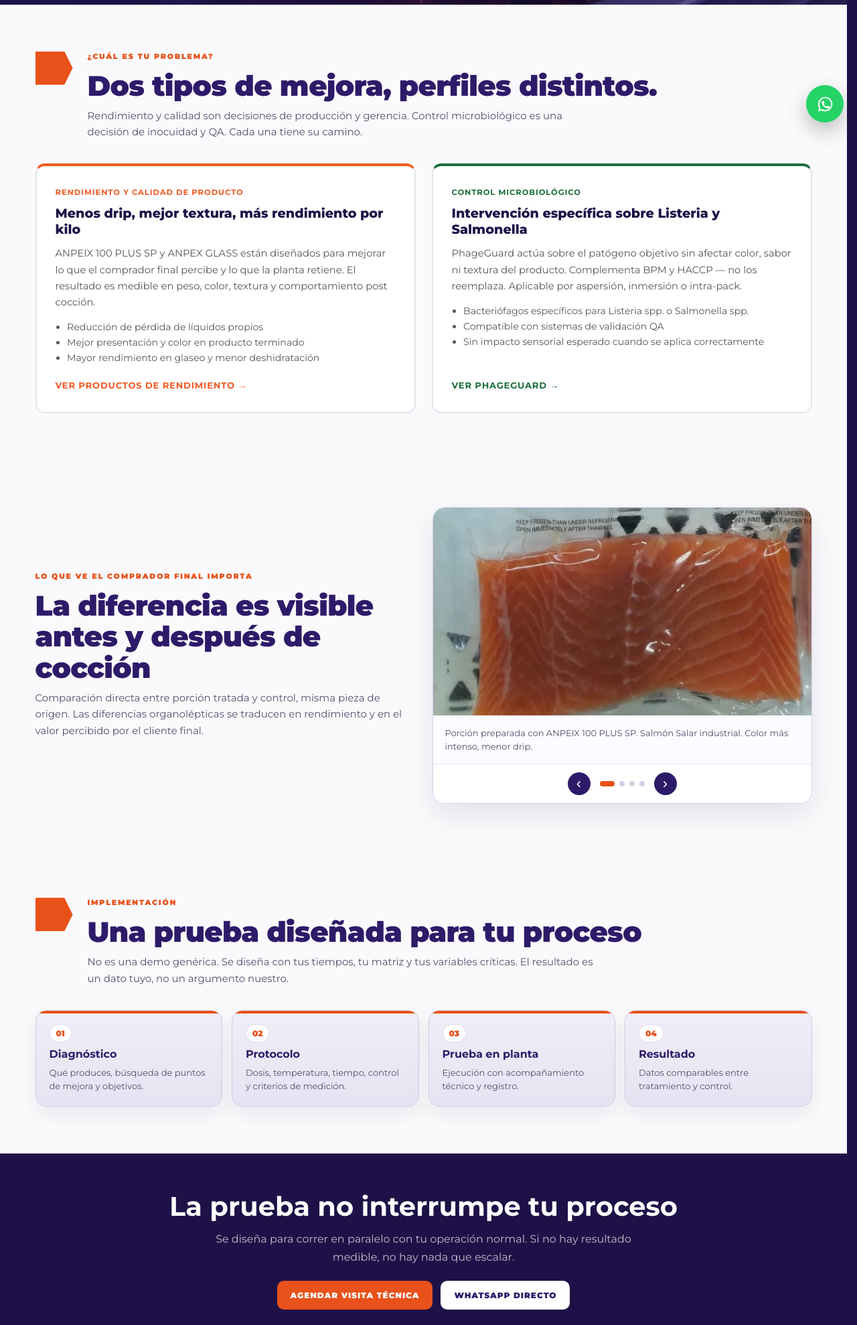
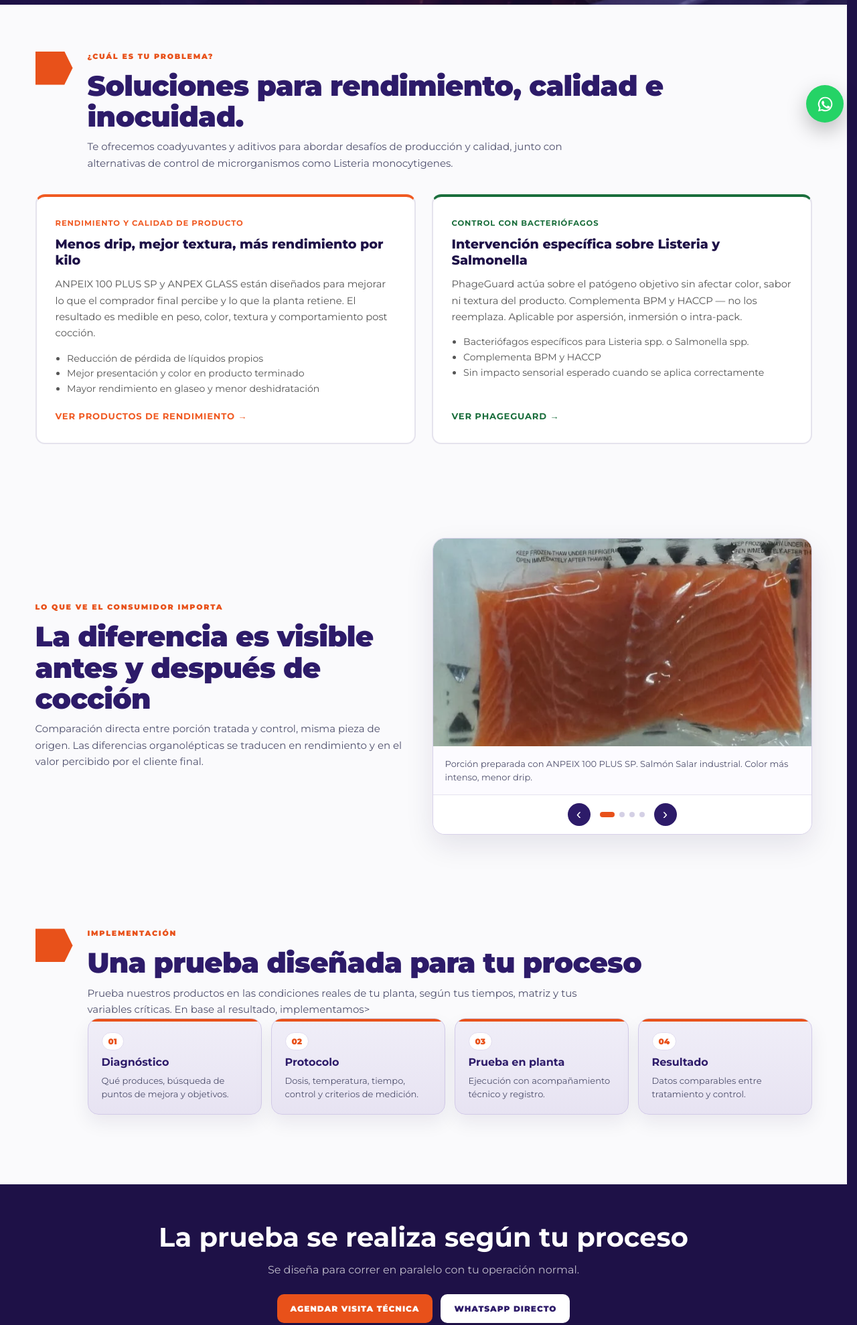
Before and after one commit to andrewagromack/tqichile, a plain HTML site: page index.html in a window 1280 px wide. Shown: the part 597-2575 px from the top of the page at 67% size. Drawn offline with Linux system fonts and the light colour scheme.

Commit message:
cambios 03062026

```diff
--- a/index.html
+++ b/index.html
@@ -79,8 +79,8 @@ body{background:#FAFAFC;margin:0}
       <div class="chevron"></div>
       <div>
         <div class="kicker">¿Cuál es tu problema?</div>
-        <h2>Dos tipos de mejora, perfiles distintos.</h2>
-        <p class="section-lead">Rendimiento y calidad son decisiones de producción y gerencia. Control microbiológico es una decisión de inocuidad y QA. Cada una tiene su camino.</p>
+        <h2>Soluciones para rendimiento, calidad e inocuidad.</h2>
+        <p class="section-lead">Te ofrecemos coadyuvantes y aditivos para abordar desafíos de producción y calidad, junto con alternativas de control de microrganismos como Listeria monocytigenes.</p>
       </div>
     </div>
     <div class="split-enfoques">
@@ -96,12 +96,12 @@ body{background:#FAFAFC;margin:0}
         <a class="card-link" href="productos.html#anpeix">Ver productos de rendimiento →</a>
       </article>
       <article class="split-card inocuidad">
-        <div class="label">Control microbiológico</div>
+        <div class="label">Control con bacteriófagos</div>
         <h3>Intervención específica sobre Listeria y Salmonella</h3>
         <p>PhageGuard actúa sobre el patógeno objetivo sin afectar color, sabor ni textura del producto. Complementa BPM y HACCP — no los reemplaza. Aplicable por aspersión, inmersión o intra-pack.</p>
         <ul>
           <li>Bacteriófagos específicos para Listeria spp. o Salmonella spp.</li>
-          <li>Compatible con sistemas de validación QA</li>
+          <li>Complementa BPM y HACCP</li>
           <li>Sin impacto sensorial esperado cuando se aplica correctamente</li>
         </ul>
         <a class="card-link" href="phageguard.html">Ver PhageGuard →</a>
@@ -112,7 +112,7 @@ body{background:#FAFAFC;margin:0}
 
 <!-- CARRUSEL ANPEIX -->
 <section class="section"><div class="container split visual-comparison"><div>
-  <div class="kicker">Lo que ve el comprador final importa</div>
+  <div class="kicker">Lo que ve el consumidor importa</div>
   <h2>La diferencia es visible antes y después de cocción</h2>
   <p class="section-lead">Comparación directa entre porción tratada y control, misma pieza de origen. Las diferencias organolépticas se traducen en rendimiento y en el valor percibido por el cliente final.</p>
 </div><div class="index-visual-carousel media-carousel" data-carousel>
@@ -145,8 +145,7 @@ body{background:#FAFAFC;margin:0}
 <section class="section alt"><div class="container"><div class="section-head"><div class="chevron"></div><div>
   <div class="kicker">Implementación</div>
   <h2>Una prueba diseñada para tu proceso</h2>
-  <p class="section-lead">No es una demo genérica. Se diseña con tus tiempos, tu matriz y tus variables críticas. El resultado es un dato tuyo, no un argumento nuestro.</p>
-</div></div><div class="process">
+  <p class="section-lead">Prueba nuestros productos en las condiciones reales de tu planta, según tus tiempos, matriz y tus variables críticas. En base al resultado, implementamos><div class="process">
   <div class="step"><div class="step-num">01</div><h3>Diagnóstico</h3><p>Qué produces, búsqueda de puntos de mejora y objetivos.</p></div>
   <div class="step"><div class="step-num">02</div><h3>Protocolo</h3><p>Dosis, temperatura, tiempo, control y criterios de medición.</p></div>
   <div class="step"><div class="step-num">03</div><h3>Prueba en planta</h3><p>Ejecución con acompañamiento técnico y registro.</p></div>
@@ -155,8 +154,8 @@ body{background:#FAFAFC;margin:0}
 
 <!-- CTA FINAL -->
 <section class="cta-band"><div class="container">
-  <h2>La prueba no interrumpe tu proceso</h2>
-  <p>Se diseña para correr en paralelo con tu operación normal. Si no hay resultado medible, no hay nada que escalar.</p>
+  <h2>La prueba se realiza según tu proceso</h2>
+  <p>Se diseña para correr en paralelo con tu operación normal.</p>
   <div class="cta-actions">
     <a class="btn btn-primary" href="contacto.html">Agendar visita técnica</a>
     <a class="btn btn-secondary" href="https://wa.me/56998791270?text=Hola%2C%20quiero%20evaluar%20una%20prueba%20TQI%20Chile%20en%20planta" target="_blank" rel="noopener noreferrer">WhatsApp directo</a>
```
Also changed, not shown: productos.html (+3 -3 lines), resultados.html (+1 -1 lines).
